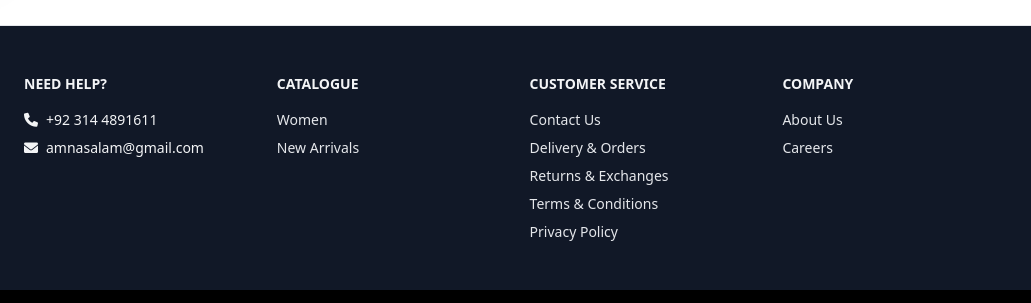
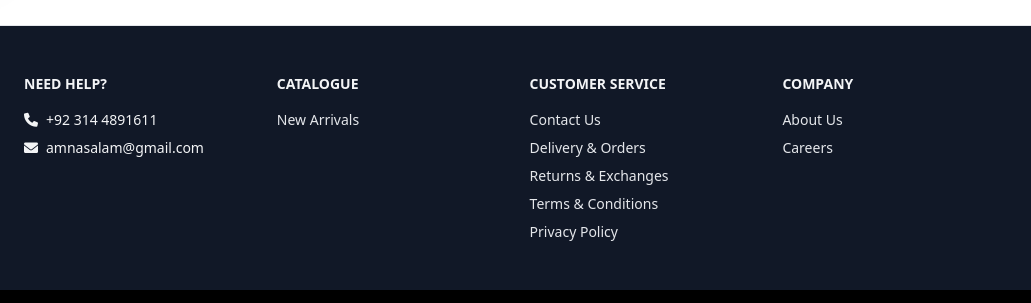
Before and after one commit to muneebsohail212/Lunaire, a plain HTML site: page login.html in a window 1280 px wide. Shown: the part 852-1155 px from the top of the page, 0-1031 px from the left. Drawn offline with nearby package versions, Linux system fonts and the light colour scheme.

Commit message:
Update login.html

```diff
--- a/login.html
+++ b/login.html
@@ -130,7 +130,6 @@
       <div>
         <h3 class="font-bold mb-4">CATALOGUE</h3>
         <ul class="space-y-2 text-gray-200">
-          <li><a href="#" class="hover:text-black">Women</a></li>
           <li><a href="#" class="hover:text-black">New Arrivals</a></li>
         </ul>
       </div>
@@ -194,4 +193,5 @@
 
 
 </body>
+
 </html>
```
